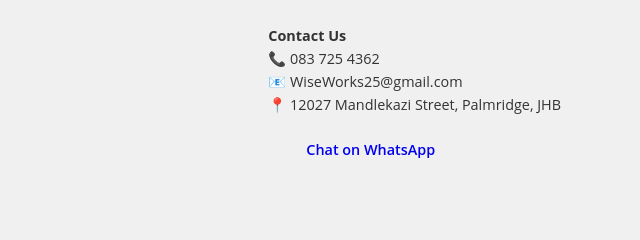
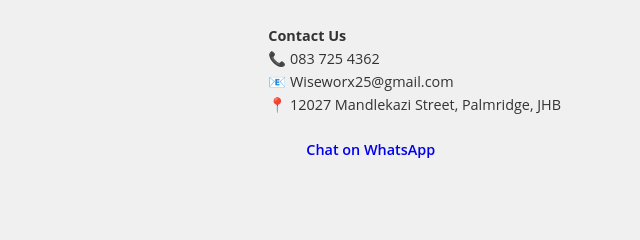
Before and after one commit to wisemanshabalala94-sudo/Wiseworx-Rent-a-Box, a plain HTML site: page index.html in a window 1280 px wide. Shown: the part 1558-1798 px from the top of the page, 640-1280 px from the left. Drawn offline with nearby package versions, Linux system fonts and the light colour scheme.

Commit message:
Update index.html

```diff
--- a/index.html
+++ b/index.html
@@ -130,7 +130,7 @@
       <div class="footer-contact">
         <h4>Contact Us</h4>
         <p>📞 083 725 4362</p>
-        <p>📧 WiseWorks25@gmail.com</p>
+        <p>📧 Wiseworx25@gmail.com</p>
         <p>📍 12027 Mandlekazi Street, Palmridge, JHB</p>
         <a href="https://wa.me/27837254362" class="btn btn-small" target="_blank">Chat on WhatsApp</a>
       </div>
```
